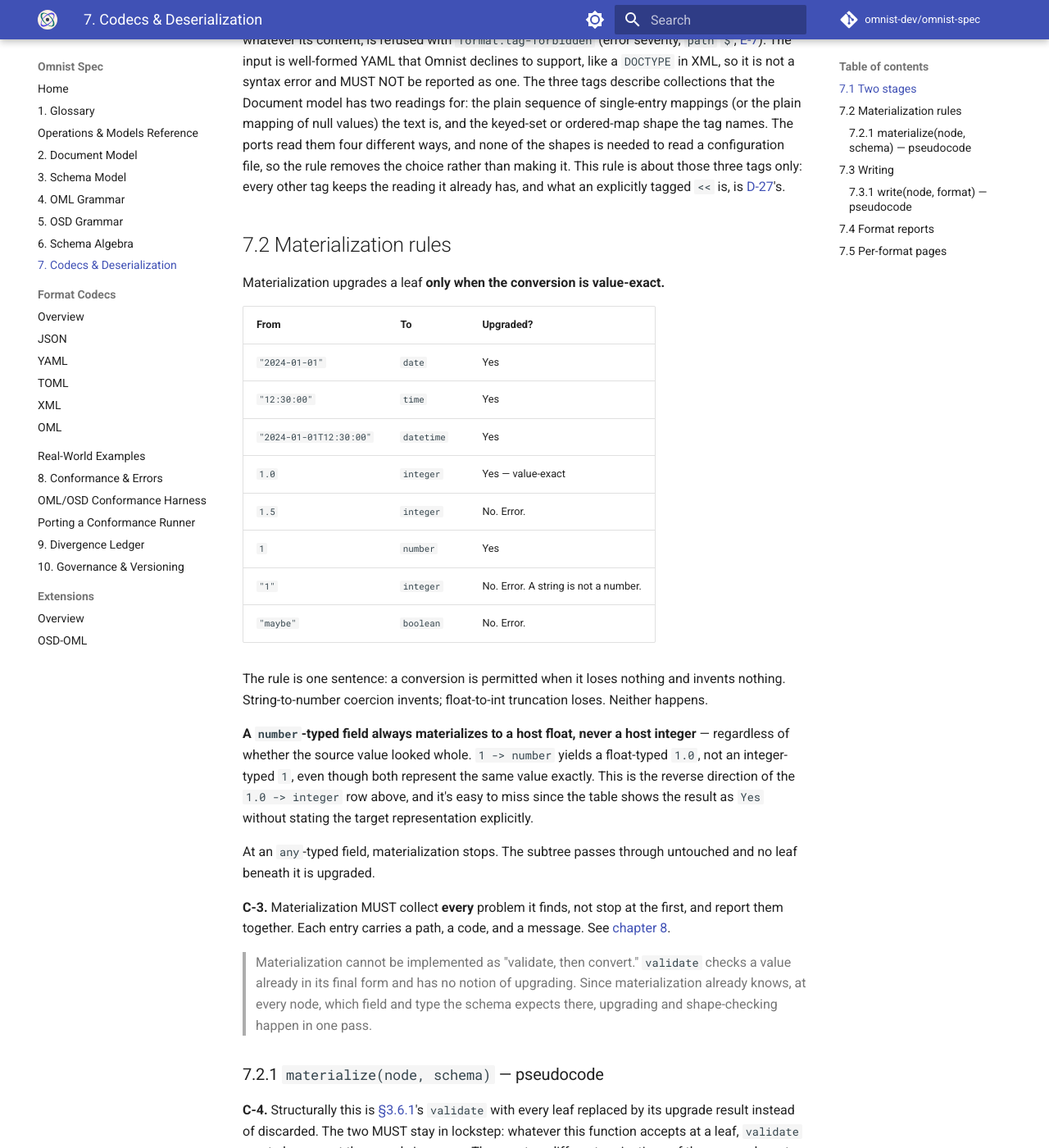
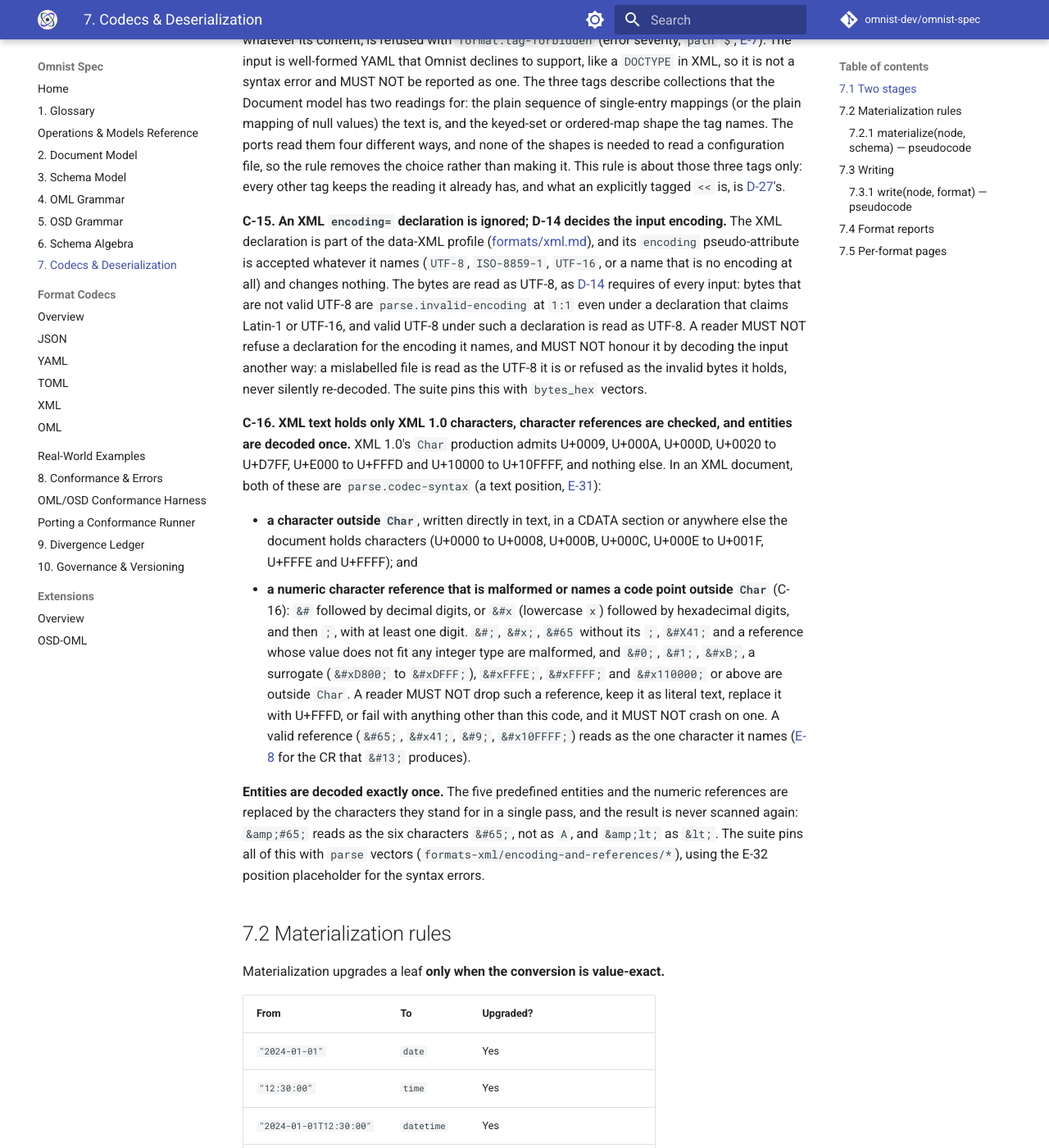
Before and after one commit to omnist-dev/omnist-spec, an MkDocs documentation site: the page built from docs/07-codecs-and-deserialization.md, in a window 1280 px wide and 1400 px high, scrolled down 2158 px. Shown: the whole window at 82% size. Built offline with MkDocs 1.6.1 and Material for MkDocs 9.7.7, drawn with Linux system fonts in a browser that asks for light colours; comment, search, counter and statistics services are not loaded.

Commit message:
XML: ignore encoding= declarations, check characters and references, decode once (C-15, C-16, #153)
Co-Authored-By: Claude Sonnet 5.5 <noreply@anthropic.com>

```diff
--- a/docs/07-codecs-and-deserialization.md
+++ b/docs/07-codecs-and-deserialization.md
@@ -121,6 +121,48 @@ shapes is needed to read a configuration file, so the rule removes the choice
 rather than making it. This rule is about those three tags only: every
 other tag keeps the reading it already has, and what an explicitly tagged `<<`
 is, is [D-27](02-document-model.md#241-bounding-alias-expansion)'s.
+
+**C-15. An XML `encoding=` declaration is ignored; D-14 decides the input
+encoding.** The XML declaration is part of the data-XML profile
+([formats/xml.md](formats/xml.md)), and its `encoding` pseudo-attribute is
+accepted whatever it names (`UTF-8`, `ISO-8859-1`, `UTF-16`, or a name that is
+no encoding at all) and changes nothing. The bytes are read as UTF-8, as
+[D-14](02-document-model.md#25-encoding) requires of every input: bytes that
+are not valid UTF-8 are `parse.invalid-encoding` at `1:1` even under a
+declaration that claims Latin-1 or UTF-16, and valid UTF-8 under such a
+declaration is read as UTF-8. A reader MUST NOT refuse a declaration for the
+encoding it names, and MUST NOT honour it by decoding the input another way: a
+mislabelled file is read as the UTF-8 it is or refused as the invalid bytes it
+holds, never silently re-decoded. The suite pins this with `bytes_hex` vectors.
+
+**C-16. XML text holds only XML 1.0 characters, character references are
+checked, and entities are decoded once.** XML 1.0's `Char` production admits
+U+0009, U+000A, U+000D, U+0020 to U+D7FF, U+E000 to U+FFFD and U+10000 to
+U+10FFFF, and nothing else. In an XML document, both of these are
+`parse.codec-syntax` (a text position, [E-31](08-conformance-and-errors.md#84-paths)):
+
+- **a character outside `Char`**, written directly in text, in a CDATA section or
+  anywhere else the document holds characters (U+0000 to U+0008, U+000B,
+  U+000C, U+000E to U+001F, U+FFFE and U+FFFF); and
+- **a numeric character reference that is malformed or names a code point
+  outside `Char`** (C-16): `&#` followed by decimal digits, or `&#x` (lowercase `x`)
+  followed by hexadecimal digits, and then `;`, with at least one digit.
+  `&#;`, `&#x;`, `&#65` without its `;`, `&#X41;` and a reference whose value
+  does not fit any integer type are malformed, and `&#0;`, `&#1;`, `&#xB;`, a
+  surrogate (`&#xD800;` to `&#xDFFF;`), `&#xFFFE;`, `&#xFFFF;` and `&#x110000;`
+  or above are outside `Char`. A reader MUST NOT drop such a reference, keep it
+  as literal text, replace it with U+FFFD, or fail with anything other than this
+  code, and it MUST NOT crash on one. A valid reference (`&#65;`, `&#x41;`,
+  `&#9;`, `&#x10FFFF;`) reads as the one character it names
+  ([E-8](08-conformance-and-errors.md#838-format-codec-adjustments) for the CR
+  that `&#13;` produces).
+
+**Entities are decoded exactly once.** The five predefined entities and the
+numeric references are replaced by the characters they stand for in a single
+pass, and the result is never scanned again: `&amp;#65;` reads as the six
+characters `&#65;`, not as `A`, and `&amp;lt;` as `&lt;`. The suite pins all of
+this with `parse` vectors (`formats-xml/encoding-and-references/*`), using the
+E-32 position placeholder for the syntax errors.
 
 ## 7.2 Materialization rules
 
```
Also changed, not shown: docs/formats/xml.md (+14 -1 lines), 1 other file.
